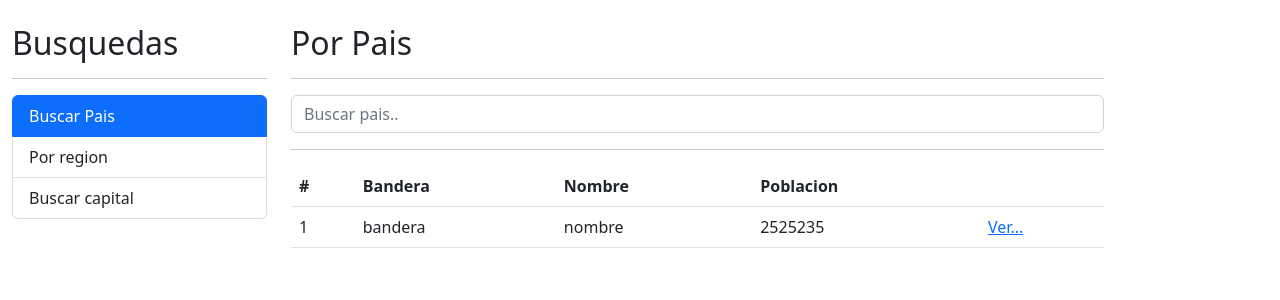
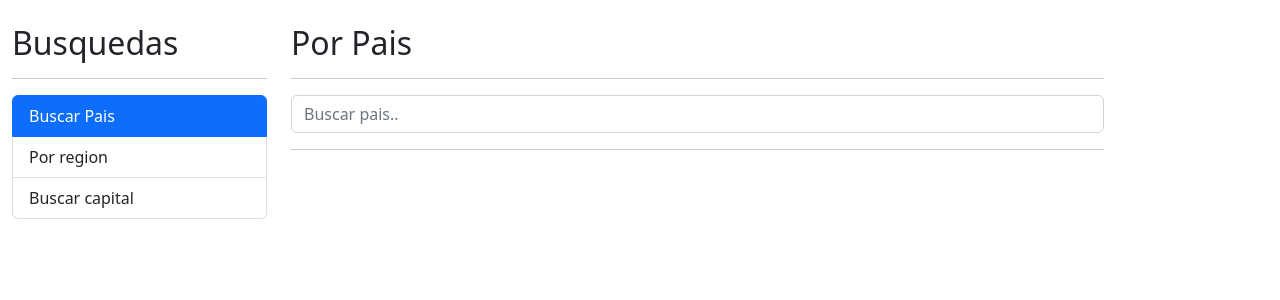
Before and after one commit to santiago-cortes-ortiz/PaisesApp, an Angular app: page / in a window 1280 px wide. Shown: the top 300 px of the page. Built offline with nearby package versions, Linux system fonts and the light colour scheme.

Commit message:
mostrar info en la tabla y correccion del DTO

```diff
--- a/src/app/pais/pages/por-pais/por-pais.component.css
+++ b/src/app/pais/pages/por-pais/por-pais.component.css
@@ -0,0 +1,3 @@
+.small-flag{
+    width: 50px;
+}
--- a/src/app/pais/pages/por-pais/por-pais.component.html
+++ b/src/app/pais/pages/por-pais/por-pais.component.html
@@ -9,7 +9,7 @@
 <div *ngIf="error" class="alert alert-danger">
     No se encontro nada con el termino de busqueda {{termino}}
 </div>
-<div class="row">
+<div *ngIf="paises.length > 0" class="row">
     <div class="col">
         <table class="table table-hover">
             <thead>
@@ -22,13 +22,13 @@
                 </tr>
             </thead>
             <tbody>
-                <tr>
-                    <td>1</td>
-                    <td>bandera</td>
-                    <td>nombre</td>
-                    <td>2525235</td>
+                <tr *ngFor="let country of paises; let i = index">
+                    <td>{{i + 1}}</td>
+                    <td> <img class="small-flag" [src]="country.flags.png" alt=""></td>
+                    <td>{{ country.name.common }}</td>
+                    <td>{{ country.population | number}}</td>
                     <td>
-                        <a href="private apiUrl: string = 'https://restcountries.com/v2';">Ver...</a>
+                        <a [routerLink]="['/pais',country.cca2]">Ver...</a>
                     </td>
                 </tr>
             </tbody>
--- a/src/app/pais/pages/por-pais/por-pais.component.ts
+++ b/src/app/pais/pages/por-pais/por-pais.component.ts
@@ -1,5 +1,6 @@
 import { Component } from '@angular/core';
 import { PaisService } from '../../services/pais.service';
+import { Country } from '../../interfaces/pais.interface';
 
 @Component({
   selector: 'app-por-pais',
@@ -11,6 +12,8 @@
   termino: string = '';
   error: boolean = false;
 
+  paises: Country[] = [];
+
   constructor(private paisService: PaisService) {
   }
 
@@ -20,8 +23,14 @@
     this.paisService.buscarPais(this.termino)
     .subscribe(
       {
-        next: (response) => {console.log(response)},
-        error: (err) => { this.error = true}
+        next: (response) => {
+          this.paises = response;
+          console.log(this.paises);
+        },
+        error: (err) => {
+          this.error = true;
+          this.paises = [];
+        }
       }
     );
   }
--- a/src/app/pais/pais.module.ts
+++ b/src/app/pais/pais.module.ts
@@ -7,6 +7,7 @@
 import { PorRegionComponent } from './pages/por-region/por-region.component';
 import { VerPaisComponent } from './pages/ver-pais/ver-pais.component';
 import { FormsModule } from '@angular/forms';
+import { RouterModule } from '@angular/router';
 
 
 
@@ -24,7 +25,7 @@
     VerPaisComponent
   ],
   imports: [
-    FormsModule
+    FormsModule,RouterModule
 
     ,CommonModule
   ]
--- a/src/app/pais/services/pais.service.ts
+++ b/src/app/pais/services/pais.service.ts
@@ -1,6 +1,7 @@
 import { HttpClient } from '@angular/common/http';
 import { Injectable } from '@angular/core';
 import { Observable } from 'rxjs';
+import { Country } from '../interfaces/pais.interface';
 
 @Injectable({
   providedIn: 'root'
@@ -11,8 +12,8 @@
 
   constructor(private http: HttpClient) { }
 
-  buscarPais(termino: string): Observable<any>{
+  buscarPais(termino: string): Observable<Country[]>{
     const url = `${this.apiUrl}/name/${termino}`;
-    return this.http.get(url);
+    return this.http.get<Country[]>(url);
   }
 }
```
Also changed, not shown: src/app/pais/interfaces/pais.interface.ts (added, +102 -0 lines).
